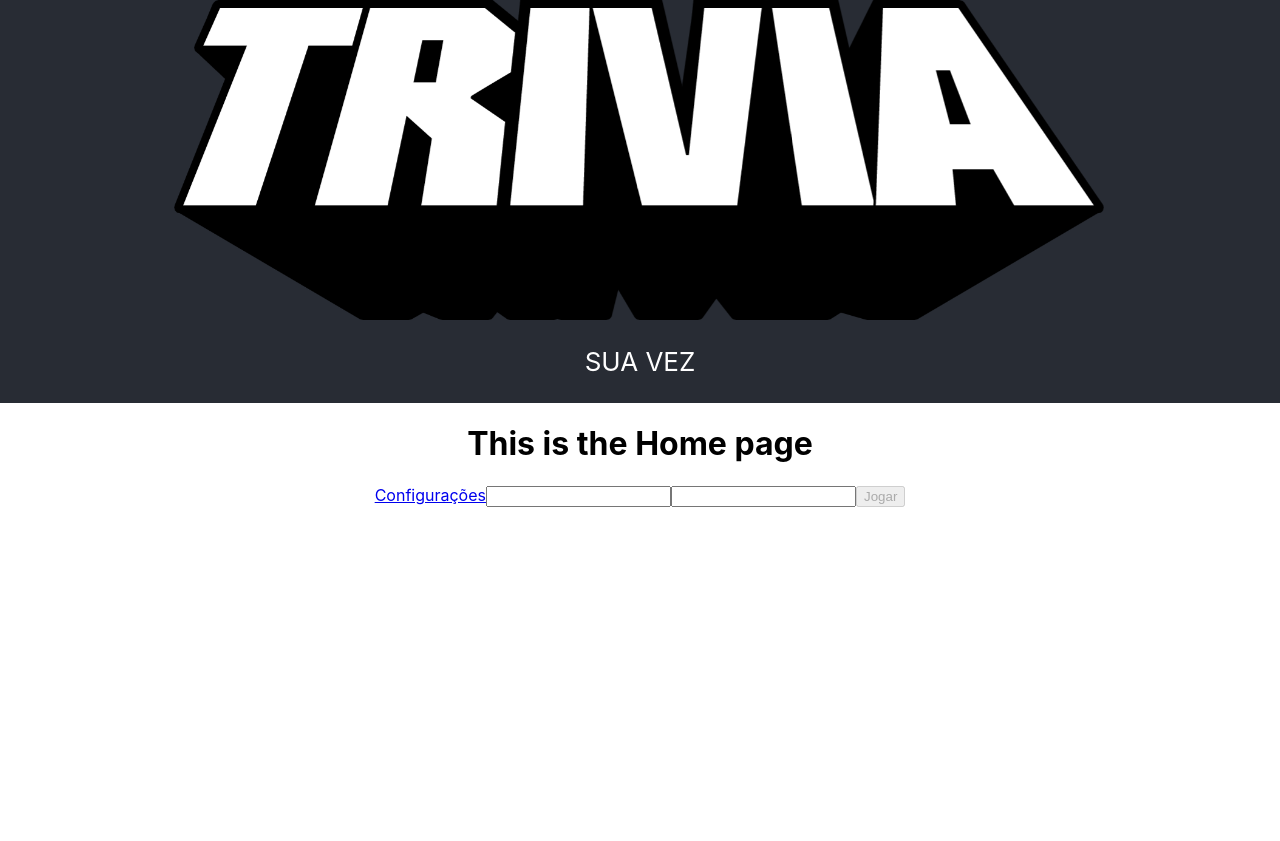
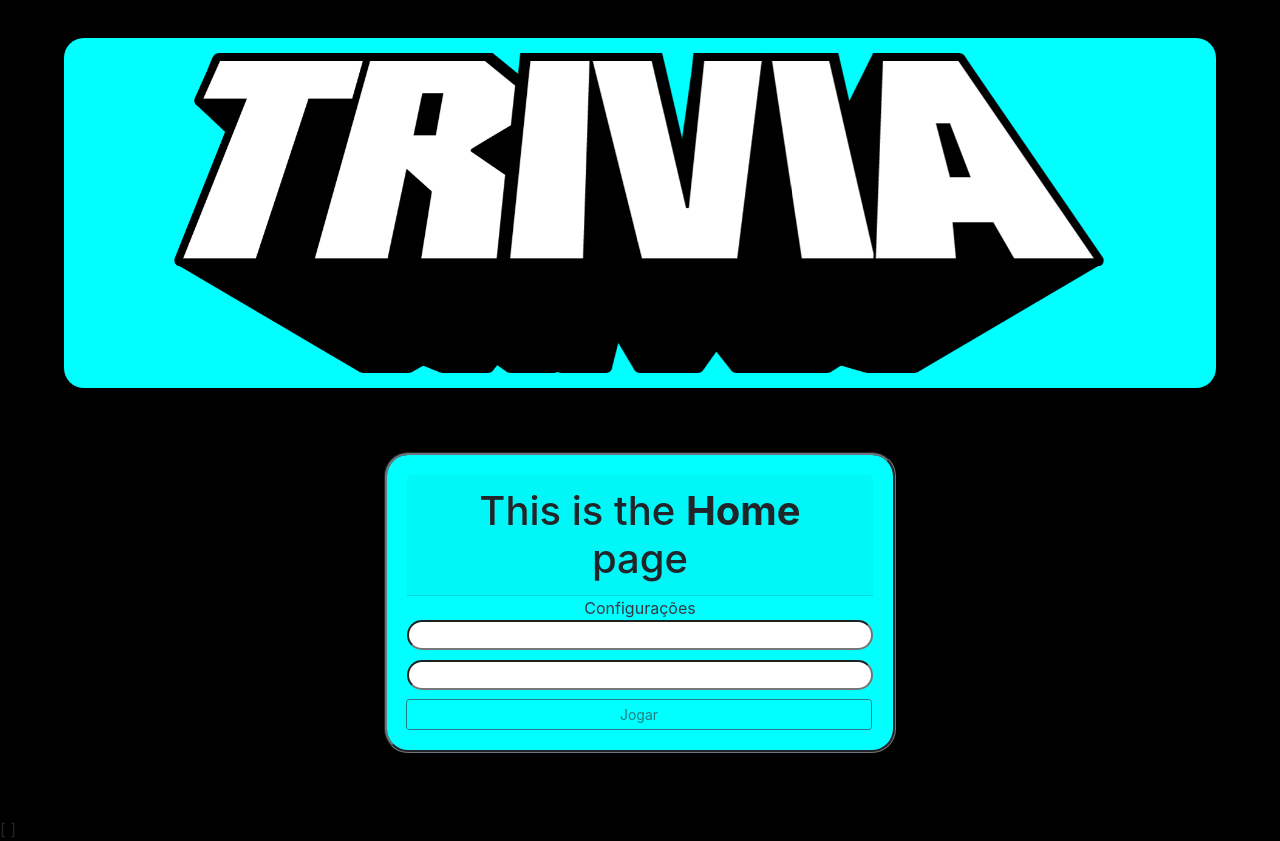
Before and after one commit to tryber/sd-03-project-trivia-react-redux-04, a React (Create React App) app: page / in a window 1280 px wide. Before the commit the page ends 800 px from the top, so only its background shows below. Built offline with nearby package versions, Linux system fonts and the light colour scheme.

Commit message:
modification style home page

```diff
--- a/public/index.html
+++ b/public/index.html
@@ -1,14 +1,12 @@
 <!DOCTYPE html>
 <html lang="en">
+
 <head>
   <meta charset="utf-8" />
   <link rel="icon" href="%PUBLIC_URL%/favicon.ico" />
   <meta name="viewport" content="width=device-width, initial-scale=1" />
   <meta name="theme-color" content="#000000" />
-    <meta
-      name="description"
-      content="Web site created using create-react-app"
-    />
+  <meta name="description" content="Web site created using create-react-app" />
   <link href="https://fonts.googleapis.com/css?family=Roboto&display=swap" rel="stylesheet">
   <link rel="apple-touch-icon" href="%PUBLIC_URL%/logo192.png" />
   <!--
@@ -25,8 +23,11 @@
       work correctly both with client-side routing and a non-root public URL.
       Learn how to configure a non-root public URL by running `npm run build`.
     -->
+  <link rel="stylesheet" href="https://stackpath.bootstrapcdn.com/bootstrap/4.5.0/css/bootstrap.min.css"
+    integrity="sha384-9aIt2nRpC12Uk9gS9baDl411NQApFmC26EwAOH8WgZl5MYYxFfc+NcPb1dKGj7Sk" crossorigin="anonymous">
   <title>React App</title>
 </head>
+
 <body>
   <noscript>You need to enable JavaScript to run this app.</noscript>
   <div id="root"></div>
@@ -39,6 +40,16 @@
 
       To begin the development, run `npm start` or `yarn start`.
       To create a production bundle, use `npm run build` or `yarn build`.
-    -->
+    -->[
+  <script src="https://code.jquery.com/jquery-3.5.1.slim.min.js"
+    integrity="sha384-DfXdz2htPH0lsSSs5nCTpuj/zy4C+OGpamoFVy38MVBnE+IbbVYUew+OrCXaRkfj"
+    crossorigin="anonymous"></script>
+  <script src="https://cdn.jsdelivr.net/npm/popper.js@1.16.0/dist/umd/popper.min.js"
+    integrity="sha384-Q6E9RHvbIyZFJoft+2mJbHaEWldlvI9IOYy5n3zV9zzTtmI3UksdQRVvoxMfooAo"
+    crossorigin="anonymous"></script>
+  <script src="https://stackpath.bootstrapcdn.com/bootstrap/4.5.0/js/bootstrap.min.js"
+    integrity="sha384-OgVRvuATP1z7JjHLkuOU7Xw704+h835Lr+6QL9UvYjZE3Ipu6Tp75j7Bh/kR0JKI"
+    crossorigin="anonymous"></script>]
 </body>
+
 </html>
--- a/src/App.css
+++ b/src/App.css
@@ -4,6 +4,7 @@
 
 .App-logo {
   height: 40vmin;
+  margin: 15px;
   pointer-events: none;
 }
 
@@ -22,13 +23,17 @@
 }
 
 .App-header {
-  background-color: #282c34;
+  align-items: center;
+  background-color: aqua;
+  border-radius: 20px;
+  color: white;
   display: flex;
   flex-direction: column;
-  align-items: center;
+  font-size: calc(10px + 2vmin);
   justify-content: center;
-  font-size: calc(10px + 2vmin);
-  color: white;
+  margin: auto;
+  margin-top: 3%;
+  width: 90%;
 }
 
 .App-link {
--- a/src/App.js
+++ b/src/App.js
@@ -18,9 +18,6 @@ export default function App() {
     <div className="App">
       <header className="App-header">
         <img src={logo} className="App-logo" alt="logo" />
-        <p>
-          SUA VEZ
-        </p>
       </header>
       <Switch>
         <Route path="/ranking" component={Ranking} />
--- /dev/null
+++ b/src/components/CSS_Components/Home.css
@@ -0,0 +1,39 @@
+.initial-page-game {
+  background-color: aqua;
+  border: groove;
+  border-radius: 24px;
+  cursor: pointer;
+  display: flex;
+  flex-direction: column;
+  margin: auto;
+  margin-bottom: 5%;
+  margin-top: 5%;
+  width: 40%;
+}
+
+.input-user {
+  border-radius: 500px;
+  margin-bottom: 2%;
+}
+
+.btn {
+  animation: shake infinite 0.82s cubic-bezier(.36,.07,.19,.97) both;
+}
+
+@keyframes shake {
+  10%, 90% {
+    transform: translate3d(-1px, 0, 0);
+  }
+
+  20%, 80% {
+    transform: translate3d(2px, 0, 0);
+  }
+
+  30%, 50%, 70% {
+    transform: translate3d(-4px, 0, 0);
+  }
+
+  40%, 60% {
+    transform: translate3d(4px, 0, 0);
+  }
+}
--- a/src/components/Header.jsx
+++ b/src/components/Header.jsx
@@ -5,6 +5,7 @@ const Header = () => {
   return (
     <div>
       <img
+        className="rounded-circle"
         alt="player"
         data-testid="header-profile-picture"
         src={gravatarEmail}
--- a/src/components/Home.jsx
+++ b/src/components/Home.jsx
@@ -1,6 +1,8 @@
 import React from 'react';
 import { Redirect, Link } from 'react-router-dom';
 import MD5 from 'crypto-js/md5';
+
+import './CSS_Components/Home.css';
 
 import {
   fetchToken,
@@ -61,22 +63,25 @@ class Home extends React.Component {
     if (error.length !== 0) return (<div>We failed</div>);
     else if (shouldRedirect) return (<Redirect to="/game" />);
     return (
-      <div>
-        <h1>This is the <strong>Home</strong> page</h1>
-        <Link data-testid="btn-settings" to="/config">Configurações</Link>
+      <div className="card-body initial-page-game border-secondary">
+        <h1 className="card-header">This is the <strong>Home</strong> page</h1>
+        <Link className="text-dark" data-testid="btn-settings" to="/config">Configurações</Link>
         <input
+          className="input-user"
           data-testid="input-player-name"
           onChange={(e) => this.handleChangeInput('name', e.target.value)}
           type="text"
           value={name}
         />
         <input
+          className="input-user"
           data-testid="input-gravatar-email"
           onChange={(e) => this.hashGravatar(e.target.value)}
           type="email"
           value={email}
         />
         <button
+          className="btn btn-outline-dark btn-sm"
           disabled={(!name || !email)}
           data-testid="btn-play"
           onClick={this.takeToken}
--- a/src/index.css
+++ b/src/index.css
@@ -1,4 +1,5 @@
 body {
+  background-color: black;
   margin: 0;
   font-family: -apple-system, BlinkMacSystemFont, 'Segoe UI', 'Roboto', 'Oxygen',
     'Ubuntu', 'Cantarell', 'Fira Sans', 'Droid Sans', 'Helvetica Neue',
```
Lines whose indentation alone changed are shown as unchanged.
